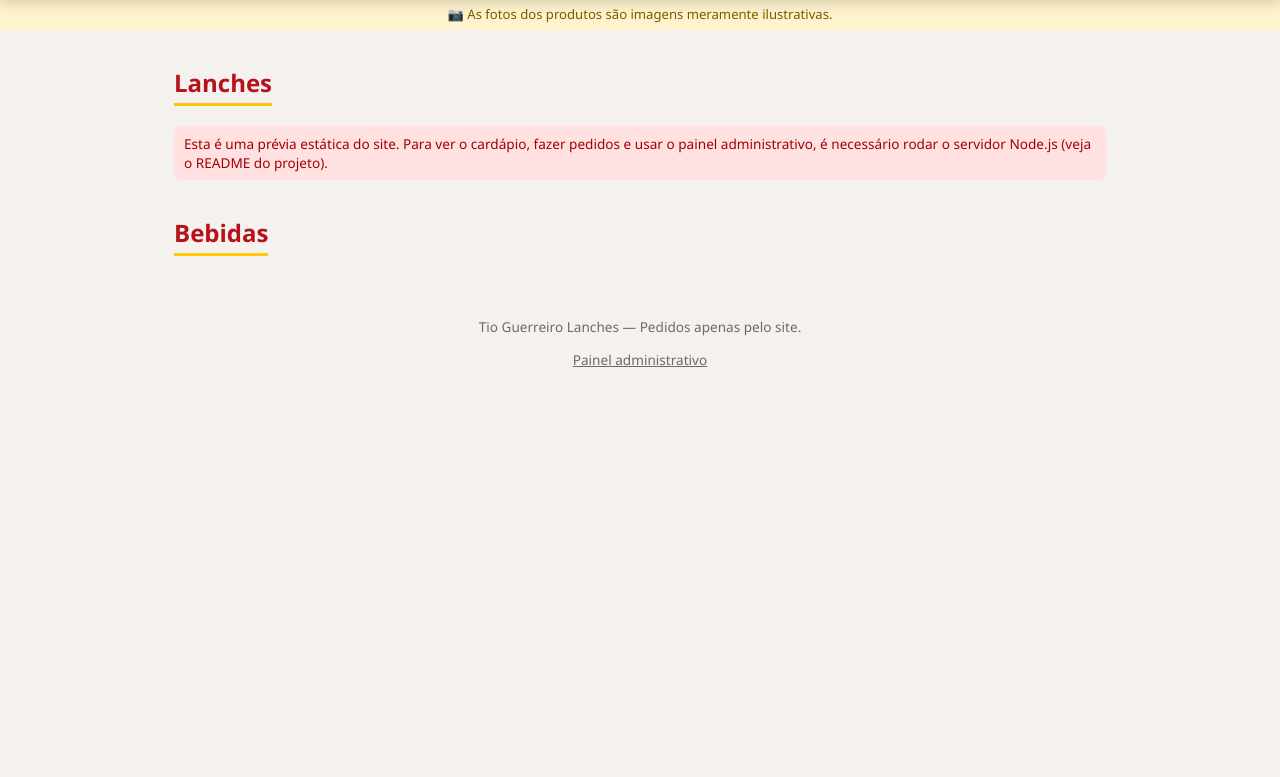
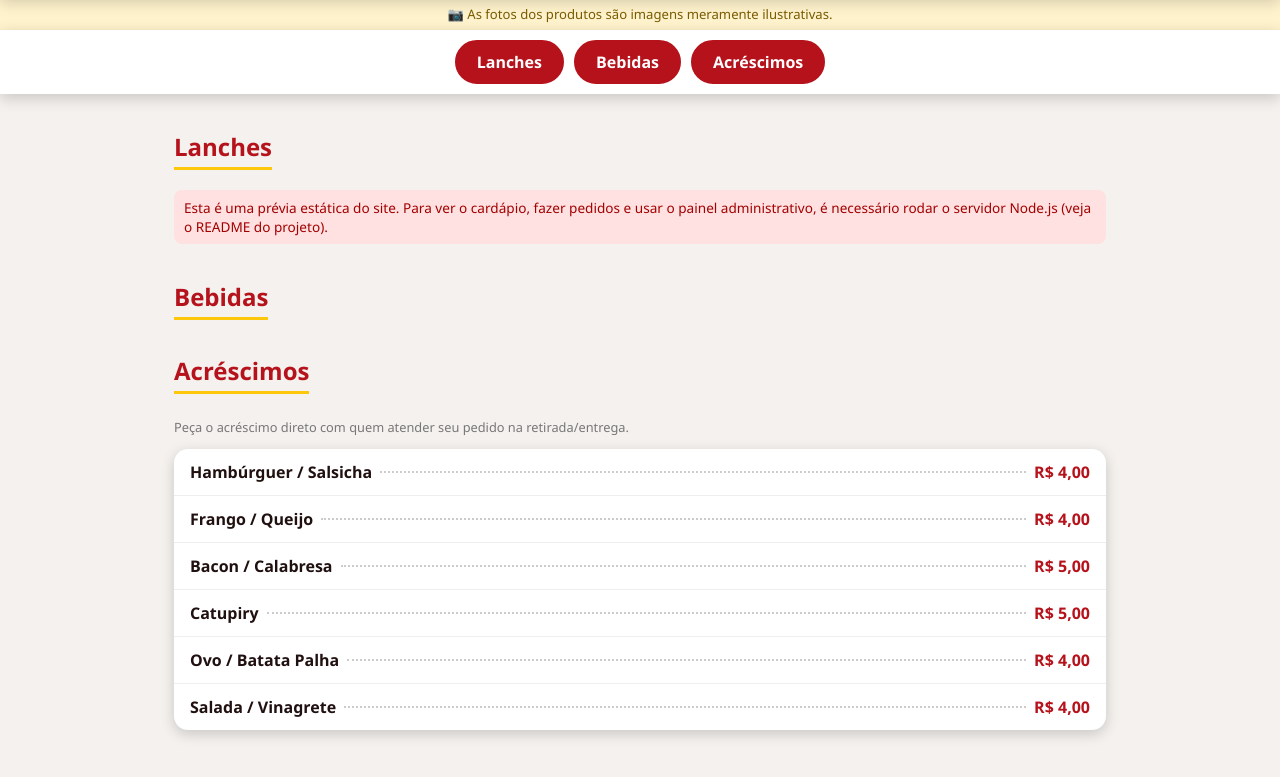
Before and after one commit to mrguerreiro/TioGuerreiroLanches, a website: page public/index.html in a window 1280 px wide. Shown: the part 142-919 px from the top of the page. Before the commit the page ends 800 px from the top, so only its background shows below. Drawn offline with Linux system fonts and the light colour scheme; no server answers.

Commit message:
Adiciona barra de categorias (Lanches/Bebidas/Acrescimos) e secao de acrescimos

```diff
--- a/public/css/style.css
+++ b/public/css/style.css
@@ -64,6 +64,72 @@ header.topo .titulo p {
   text-align: center;
   font-size: 0.82rem;
   padding: 7px 10px;
+}
+
+.barra-categorias {
+  position: sticky;
+  top: 0;
+  z-index: 19;
+  display: flex;
+  gap: 10px;
+  justify-content: center;
+  flex-wrap: wrap;
+  background: var(--branco);
+  padding: 10px 12px;
+  box-shadow: var(--sombra);
+}
+
+.barra-categorias .btn-categoria {
+  background: var(--vermelho);
+  color: var(--branco);
+  text-decoration: none;
+  font-weight: bold;
+  padding: 9px 20px;
+  border-radius: 24px;
+  border: 2px solid var(--vermelho);
+  transition: background 0.15s, color 0.15s;
+}
+
+.barra-categorias .btn-categoria:hover,
+.barra-categorias .btn-categoria:focus-visible {
+  background: var(--branco);
+  color: var(--vermelho);
+}
+
+.lista-precos-acrescimos {
+  list-style: none;
+  margin: 0;
+  padding: 0;
+  background: var(--branco);
+  border-radius: var(--radius);
+  box-shadow: var(--sombra);
+  overflow: hidden;
+}
+
+.lista-precos-acrescimos li {
+  display: flex;
+  align-items: baseline;
+  gap: 8px;
+  padding: 12px 16px;
+  border-bottom: 1px solid #eee;
+  font-weight: bold;
+  color: var(--preto);
+}
+
+.lista-precos-acrescimos li:last-child {
+  border-bottom: none;
+}
+
+.lista-precos-acrescimos .pontilhado {
+  flex: 1;
+  border-bottom: 2px dotted #ccc;
+  height: 0;
+  align-self: center;
+}
+
+.lista-precos-acrescimos li span:last-child {
+  color: var(--vermelho);
+  white-space: nowrap;
 }
 
 main {
--- a/public/index.html
+++ b/public/index.html
@@ -32,6 +32,12 @@
   📷 As fotos dos produtos são imagens meramente ilustrativas.
 </div>
 
+<nav class="barra-categorias">
+  <a href="#lista-lanches" class="btn-categoria">Lanches</a>
+  <a href="#lista-bebidas" class="btn-categoria">Bebidas</a>
+  <a href="#lista-acrescimos" class="btn-categoria">Acréscimos</a>
+</nav>
+
 <main>
   <section id="lista-lanches">
     <h2 class="categoria-titulo">Lanches</h2>
@@ -41,6 +47,19 @@
   <section id="lista-bebidas">
     <h2 class="categoria-titulo">Bebidas</h2>
     <div class="grade-produtos" id="grade-bebidas"></div>
+  </section>
+
+  <section id="lista-acrescimos">
+    <h2 class="categoria-titulo">Acréscimos</h2>
+    <p class="texto-ajuda">Peça o acréscimo direto com quem atender seu pedido na retirada/entrega.</p>
+    <ul class="lista-precos-acrescimos">
+      <li><span>Hambúrguer / Salsicha</span><span class="pontilhado"></span><span>R$ 4,00</span></li>
+      <li><span>Frango / Queijo</span><span class="pontilhado"></span><span>R$ 4,00</span></li>
+      <li><span>Bacon / Calabresa</span><span class="pontilhado"></span><span>R$ 5,00</span></li>
+      <li><span>Catupiry</span><span class="pontilhado"></span><span>R$ 5,00</span></li>
+      <li><span>Ovo / Batata Palha</span><span class="pontilhado"></span><span>R$ 4,00</span></li>
+      <li><span>Salada / Vinagrete</span><span class="pontilhado"></span><span>R$ 4,00</span></li>
+    </ul>
   </section>
 </main>
 
```
Also changed, not shown: imagens/DogEspecial.png (added), imagens/DogSimples.png (added), imagens/HamburguerEspecial.png (added), imagens/HamburguerSimples.png (added), imagens/OmeleteEspecial.png (added), imagens/Vegetariano.png (added), imagens/XBacon.png (added), imagens/XBurguer.png (added), imagens/XEggSalada.png (added), imagens/XEggSaladaBacon.png (added), imagens/XFrangoEspecial.png (added), imagens/XGuerreiro1.png (added), imagens/XGuerreiro2.png (added), imagens/XGuerreiro3.png (added), 3 more files.
